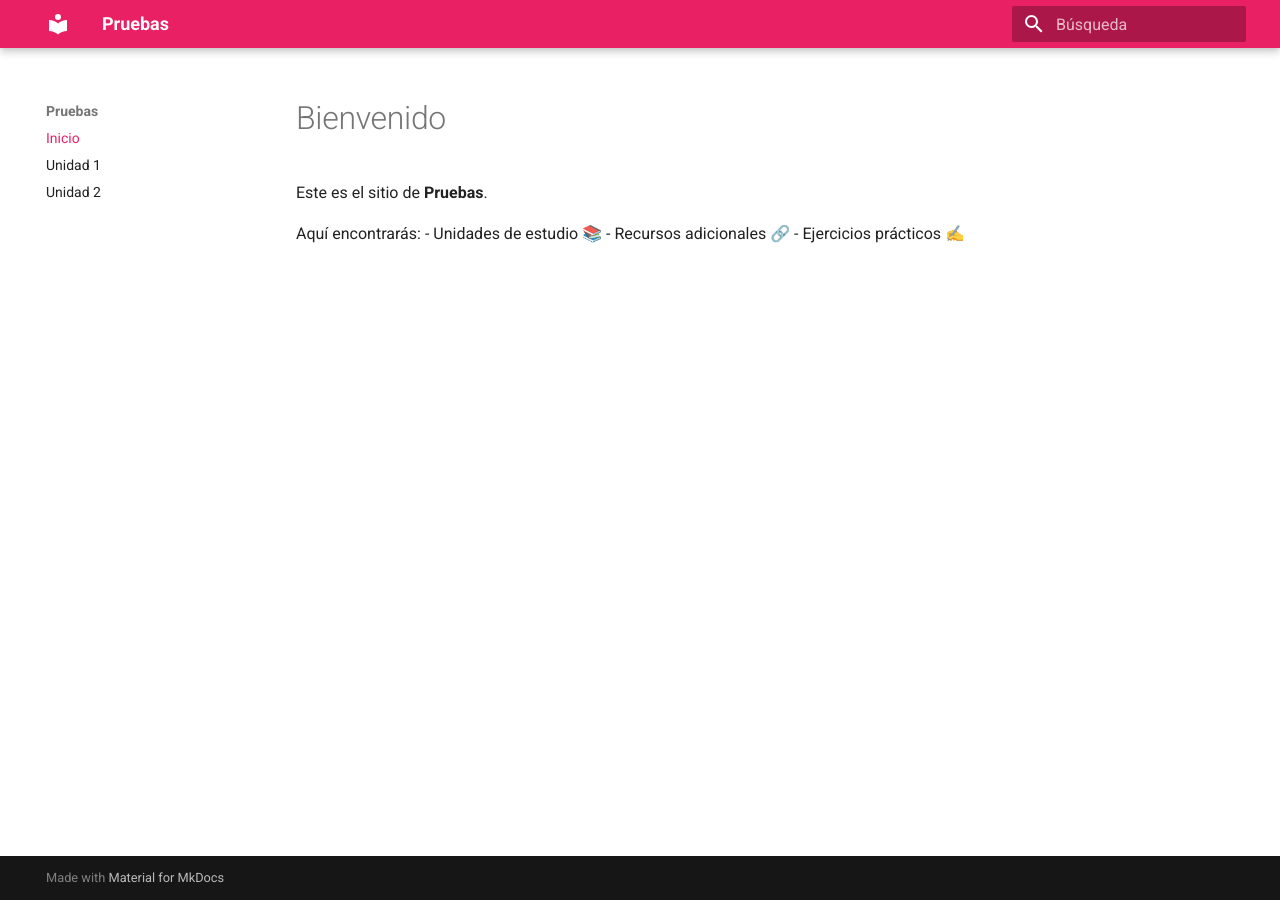
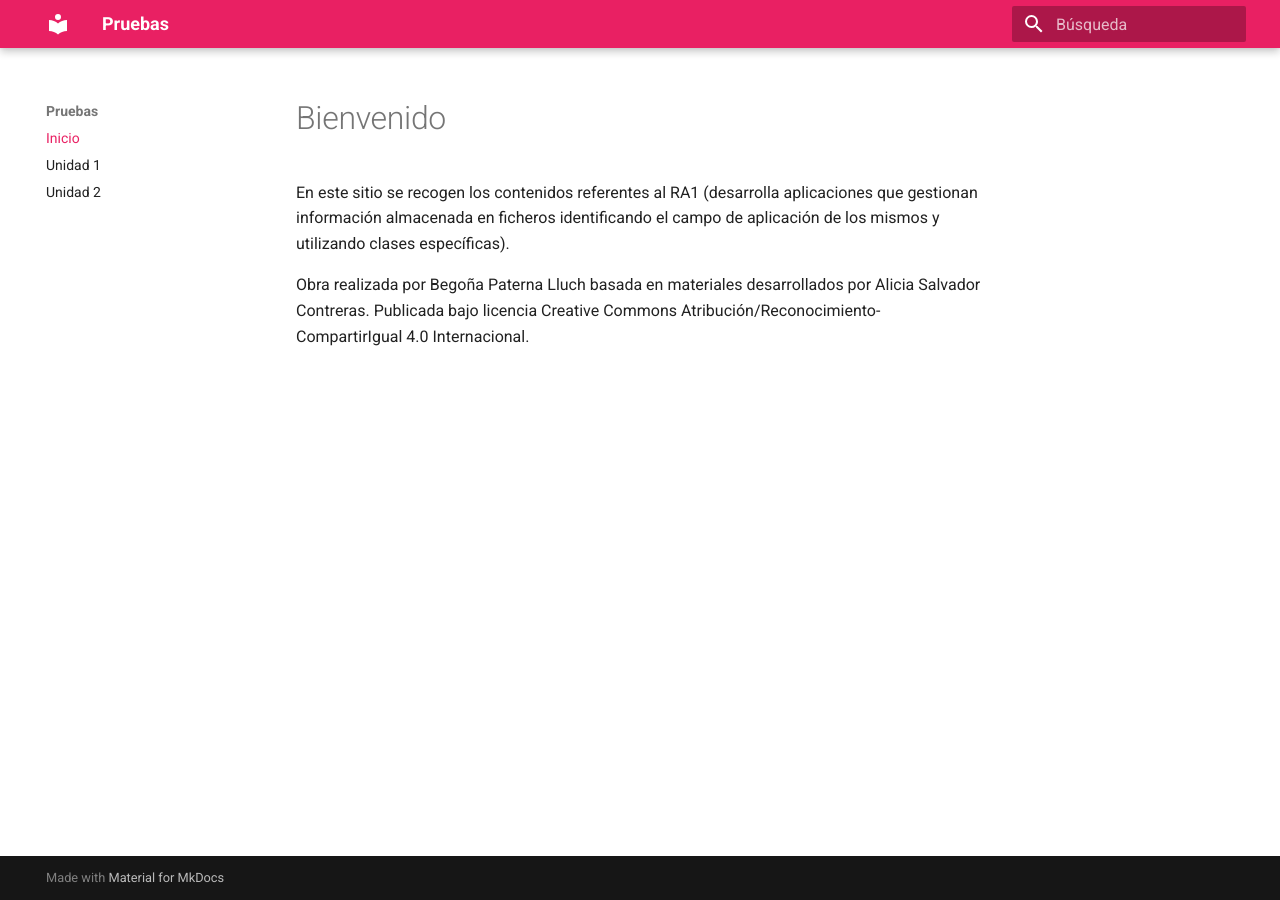
Before and after one commit to bpaterna/pruebas, an MkDocs documentation site: the page built from docs/index.md, in a window 1280 px wide. Built offline with MkDocs 1.6.1 and Material for MkDocs 9.7.7, drawn with Linux system fonts in a browser that asks for light colours.

Commit message:
Update index.md

```diff
--- a/docs/index.md
+++ b/docs/index.md
@@ -1,8 +1,6 @@
 # Bienvenido
 
-Este es el sitio de **Pruebas**.
+En este sitio se recogen los contenidos referentes al RA1 (desarrolla aplicaciones que gestionan información almacenada en ficheros identificando el campo de aplicación de los mismos y utilizando clases específicas).
 
-Aquí encontrarás:
-- Unidades de estudio 📚
-- Recursos adicionales 🔗
-- Ejercicios prácticos ✍️
+
+Obra realizada por Begoña Paterna Lluch basada en materiales desarrollados por Alicia Salvador Contreras. Publicada bajo licencia Creative Commons Atribución/Reconocimiento-CompartirIgual 4.0 Internacional.
```
